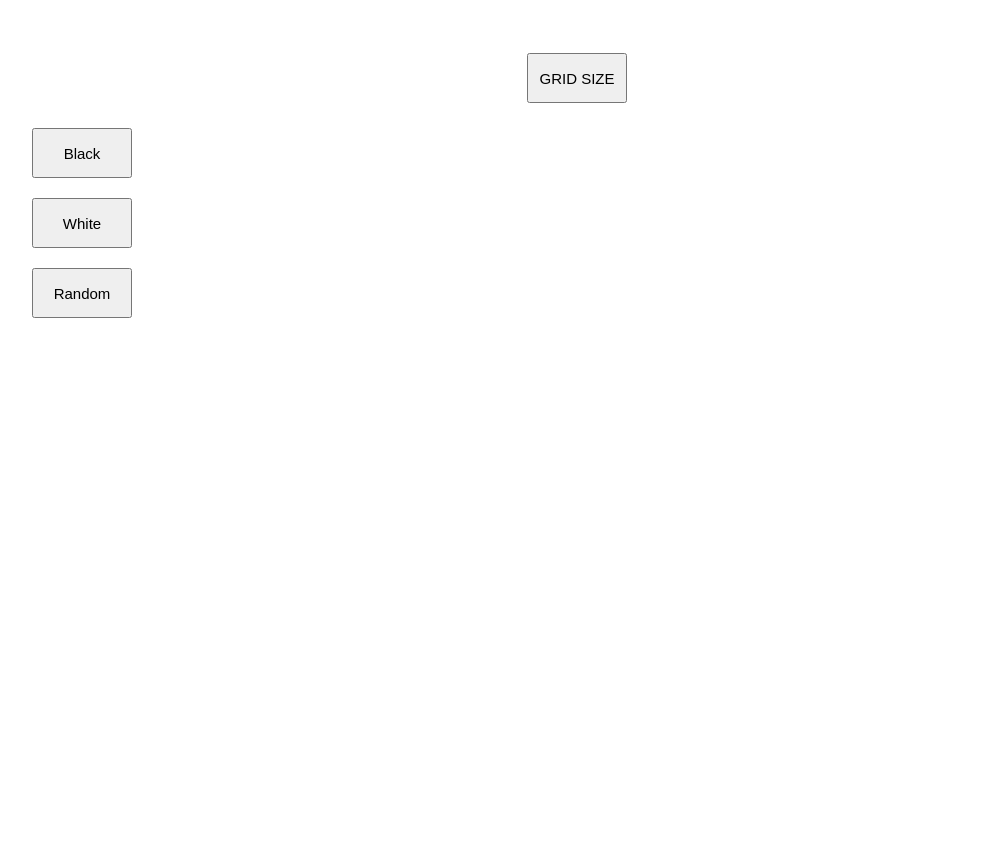
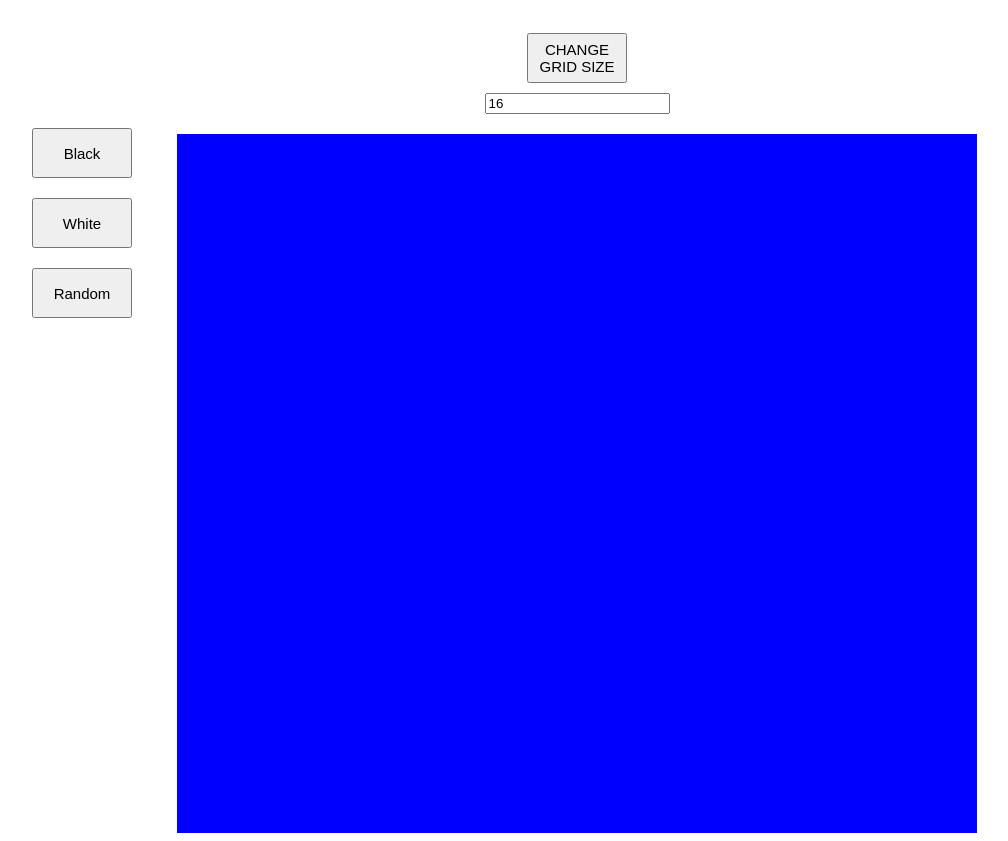
Before and after one commit to AlexGh27/etch-a-sketch, a plain HTML site: page index.html in a window 1280 px wide. Shown: the whole page, without its empty margins (123-1131 px from the left). Drawn offline with Linux system fonts and the light colour scheme.

Commit message:
added input

```diff
--- a/index.html
+++ b/index.html
@@ -15,7 +15,8 @@
         <button id = 'random'>Random</button>
     </div>
     <div id = 'content'>
-        <button id = 'button-grid'>GRID SIZE</button>
+        <button id = 'buttonGrid'>CHANGE GRID SIZE</button>
+        <input type = 'text'  placeholder = 'Size of the board' value = '16' onchange = 'changeGrid(this.value)' />
         <div id = 'container'></div>
     </div>
 
--- a/script.js
+++ b/script.js
@@ -1,9 +1,4 @@
-let gridSize = 3
-let buttonGrid = document.querySelector('buttonGrid');
-
-buttonGrid = addEventListener('click', () => {
-    fillGrid(gridSize);
-})
+let buttonGrid = document.querySelector('#buttonGrid');
 
 // This builds the grid based on the input from the user
 function fillGrid(gridSize) {
@@ -16,9 +11,11 @@ function fillGrid(gridSize) {
         square.style.backgroundColor = 'blue';
         container.insertAdjacentElement('beforeend', square);
     }
+
 }
 
-//This function will change the hover color of the squares
-function changeColor() {
+fillGrid(16);
 
+function changeGrid(input) {
+    fillGrid(input);
 }
--- a/style.css
+++ b/style.css
@@ -20,7 +20,7 @@ body {
     flex-direction: column;
     justify-content: center;
     align-items: center;
-
+    gap: 10px;
 
 }
 
```
